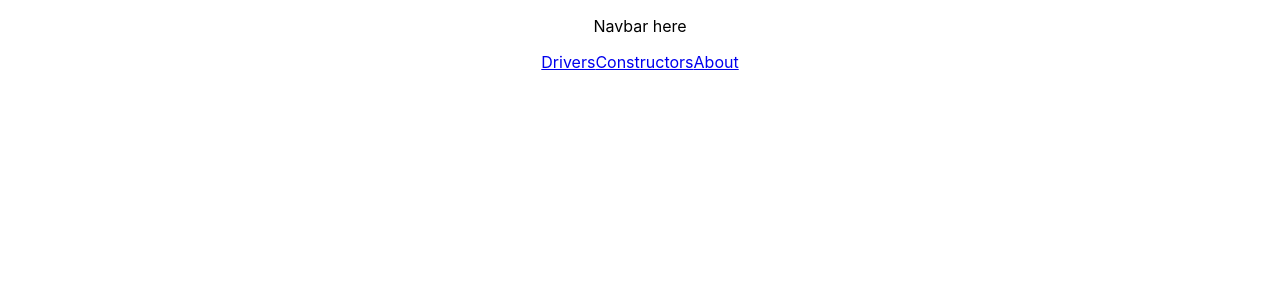
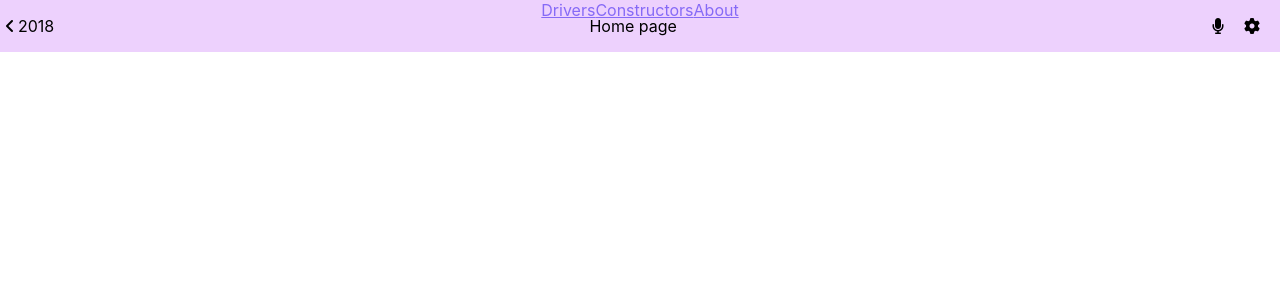
Before and after one commit to ChrispaixK/formula-1, a React (Create React App) app: page / in a window 1280 px wide. Shown: the top 300 px of the page. Built offline with nearby package versions, Linux system fonts and the light colour scheme.

Commit message:
Style nav bar

```diff
--- a/public/index.html
+++ b/public/index.html
@@ -9,7 +9,7 @@
       content="Web app for Formula-1 Records data"
     />
     <link rel="apple-touch-icon" href="%PUBLIC_URL%/logo192.png" />
-
+    <script src="https://kit.fontawesome.com/593ea6dc88.js" crossorigin="anonymous"></script>
     <link rel="shortcut icon" href="logo.png">
     <title>Formula-1 Records</title>
   </head>
--- /dev/null
+++ b/src/assets/css/Navbar.css
@@ -0,0 +1,18 @@
+.navbar {
+    display: flex;
+    justify-content: space-between;
+    position: fixed;
+    width: 100%;
+    background-color: rgba(225, 179, 252, 0.596);
+}
+
+.nav-left {
+    margin-left: 5px;
+}
+.nav-left i{
+    margin-right: 3px;
+}
+
+.nav-right i{
+    margin-right: 20px;
+}
--- a/src/components/Navbar.js
+++ b/src/components/Navbar.js
@@ -1,10 +1,25 @@
 import React from 'react';
+import '../assets/css/Navbar.css';
 
 const Navbar = () => {
   return (
-    <>
-      <p>Navbar here</p>
-    </>
+    <div className="navbar">
+      <div className="nav-left">
+        <p>
+          <i className="fa-solid fa-angle-left" />
+          2018
+        </p>
+      </div>
+      <div className="nav-center">
+        <p>Home page</p>
+      </div>
+      <div className="nav-right">
+        <p>
+          <i className="fa-solid fa-microphone" />
+          <i className="fa-solid fa-gear" />
+        </p>
+      </div>
+    </div>
   );
 };
 
```
